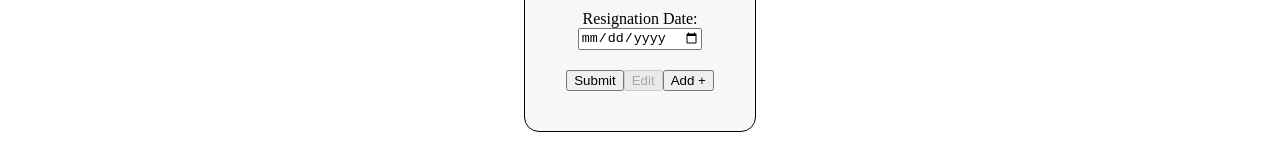
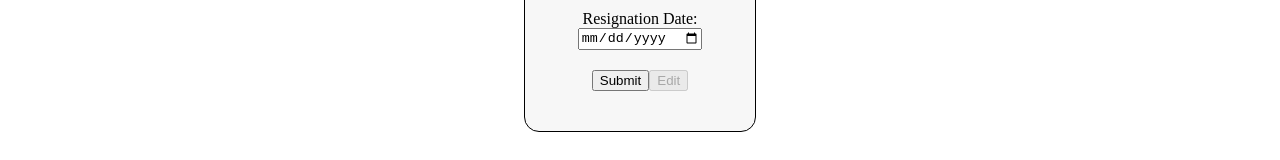
Before and after one commit to MattFLPe/cv-application, a React (Create React App) app: page / in a window 1280 px wide. Shown: the part 933-1093 px from the top of the page. Built offline with nearby package versions, Linux system fonts and the light colour scheme.

Commit message:
Small deletion of a useless button

```diff
--- a/src/components/ExperienceInfo.js
+++ b/src/components/ExperienceInfo.js
@@ -72,11 +72,6 @@ return (
                 disabled={buttonEditState}
                 >Edit
                 </button>
-                <button
-                className="experienceInfoEditButton"
-                type="button"
-                >Add +
-                </button>
             </div>
         </div>
     </form>
```
